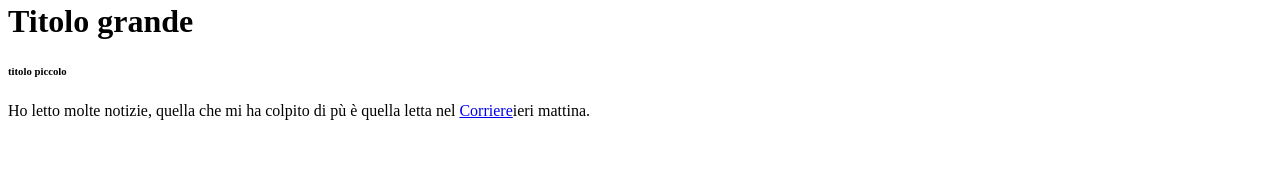
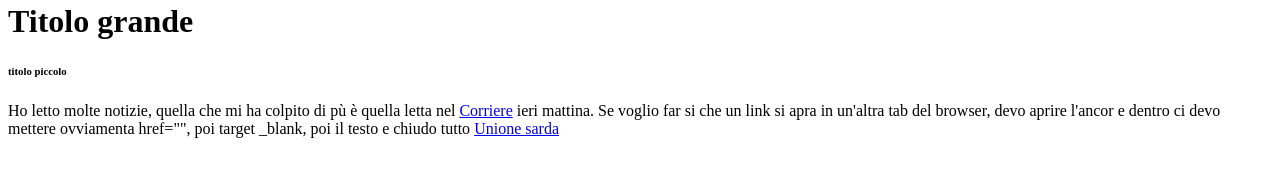
Before and after one commit to GiuliaCam/sitogiulia2, a plain HTML site: page index.html in a window 1280 px wide. Shown: the part 483-660 px from the top of the page. Drawn offline with Linux system fonts and the light colour scheme.

Commit message:
Update index.html

```diff
--- a/index.html
+++ b/index.html
@@ -17,6 +17,10 @@
 
   <!-- questo è un commento che non vedrò -->
   <p>Ho letto molte notizie, quella che mi ha colpito di pù è quella letta nel
-  <a href="https://www.corriere.it/">Corriere</a>ieri mattina.
+  <a href="https://www.corriere.it/">Corriere</a> ieri mattina.
+
+  Se voglio far si che un link si apra in un'altra tab del browser, devo aprire l'ancor e dentro
+  ci devo mettere ovviamenta href="", poi target _blank, poi il testo e chiudo tutto
+  <a href="https://www.unionesarda.it/" target="_blank">Unione sarda</a>
   </p>
 </html>
```
